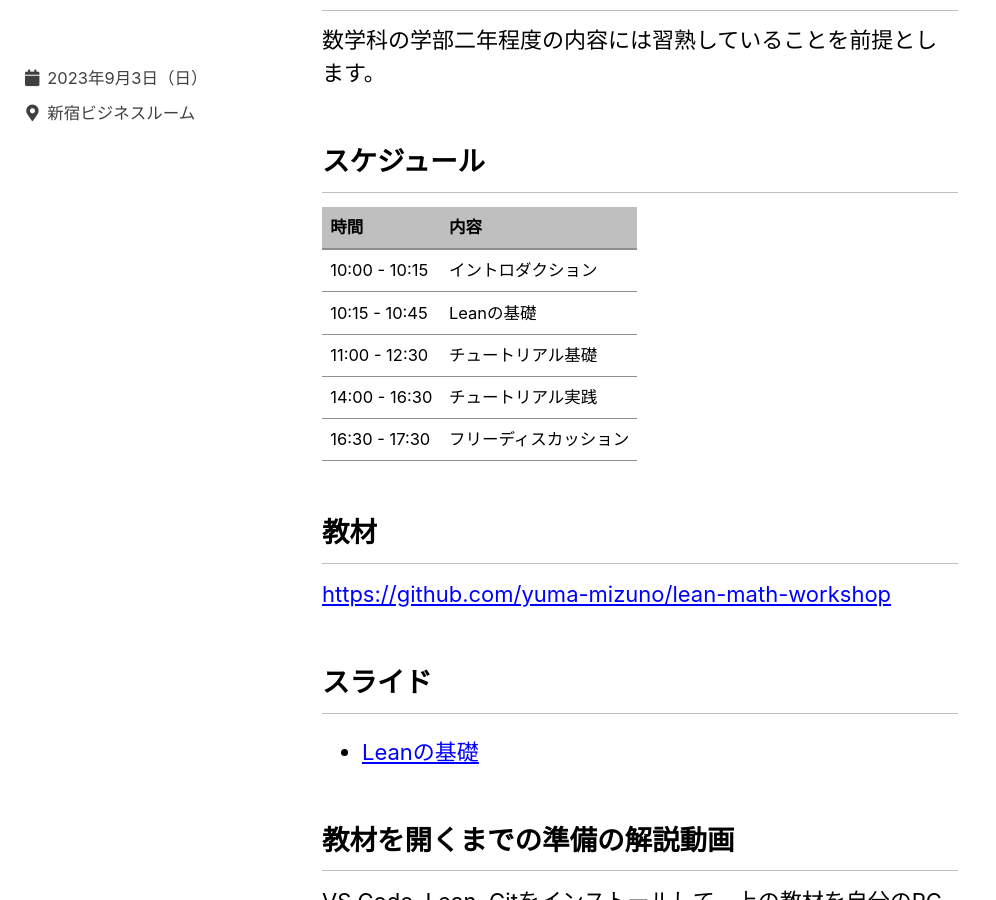
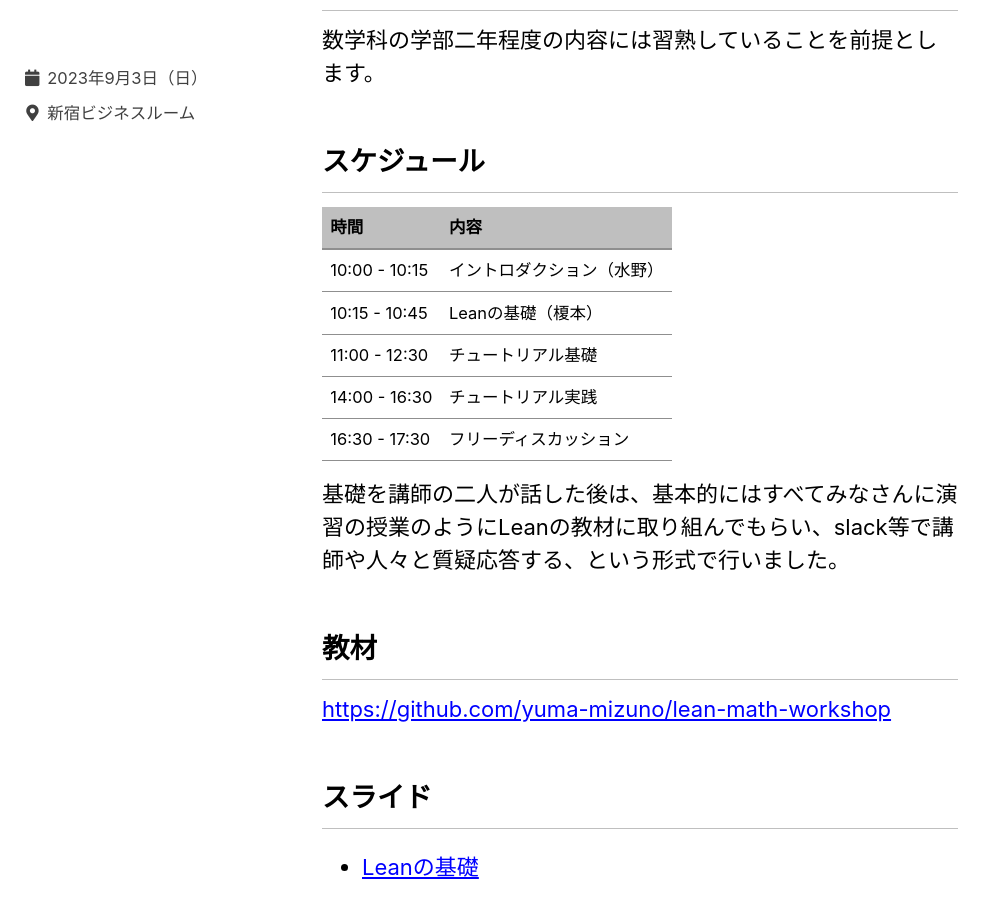
Before and after one commit to haruhisa-enomoto/lean-math-workshop, a Jekyll site: the page built from _pages/home.md, in a window 1280 px wide and 900 px high, scrolled down 1573 px. Shown: the whole window, without its empty margins (0-996 px from the left). Built offline with Jekyll 4.4.1, drawn with Linux system fonts in a browser that asks for light colours; cached includes are drawn as plain includes.

Commit message:
Update info

```diff
--- a/_pages/home.md
+++ b/_pages/home.md
@@ -30,11 +30,13 @@ title: "数学系のためのLean勉強会"
 
 |時間|内容|
 |---|---|
-|10:00 - 10:15|イントロダクション|
-|10:15 - 10:45|Leanの基礎|
+|10:00 - 10:15|イントロダクション（水野）|
+|10:15 - 10:45|Leanの基礎（榎本）|
 |11:00 - 12:30|チュートリアル基礎|
 |14:00 - 16:30|チュートリアル実践|
 |16:30 - 17:30|フリーディスカッション|
+
+基礎を講師の二人が話した後は、基本的にはすべてみなさんに演習の授業のようにLeanの教材に取り組んでもらい、slack等で講師や人々と質疑応答する、という形式で行いました。
 
 ## 教材
 
```
Also changed, not shown: _pages/links.md (+3 -0 lines).
